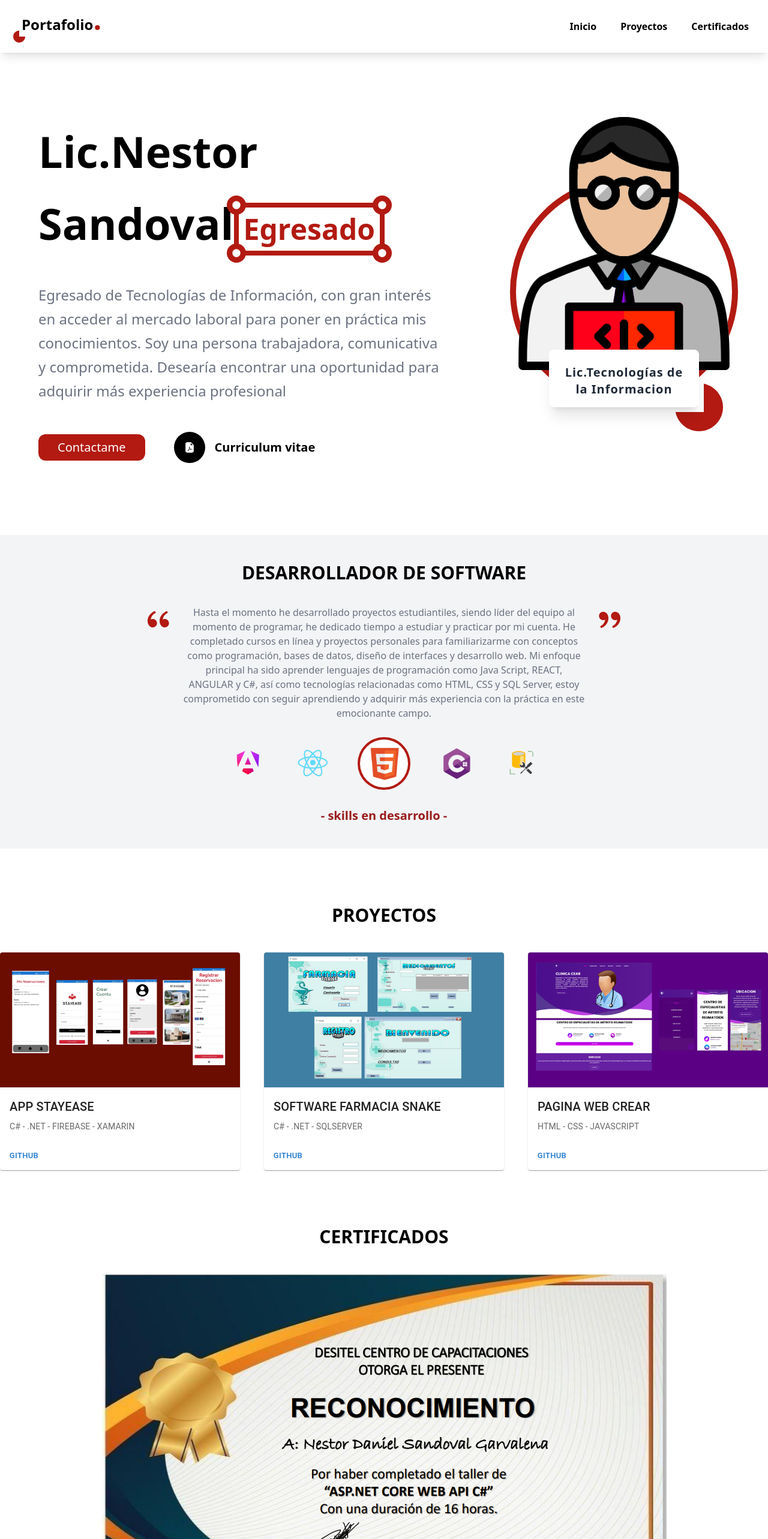
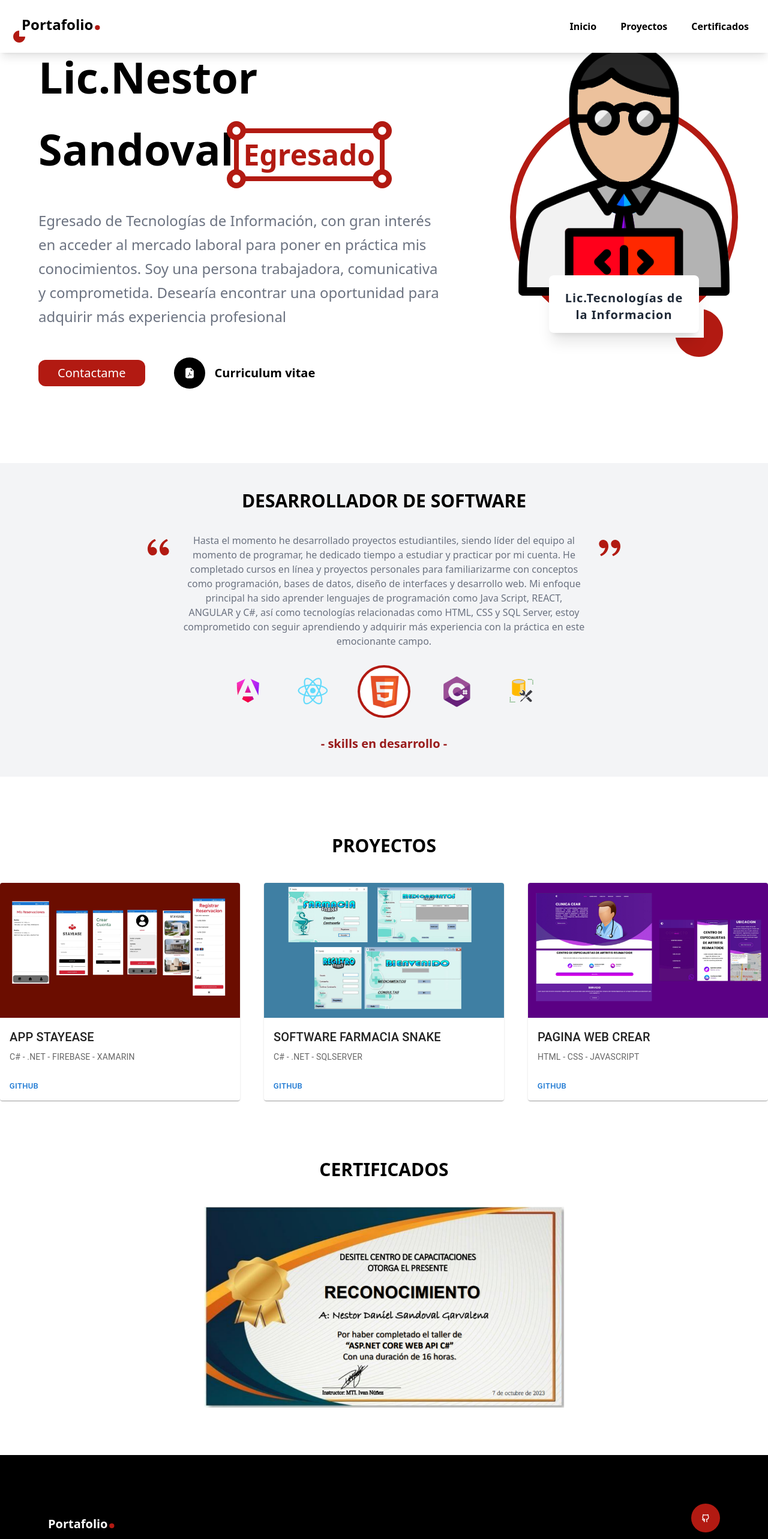
Before and after one commit to NestorSandoval/Portafolio-SandovalNestor, a React (Vite) app: page / in a window 1280 px wide. Shown: the top 2566 px of the page at 60% size. Built offline with nearby package versions, Linux system fonts and the light colour scheme.

Commit message:
refactor: scroll smoth and styles

```diff
--- a/src/components/Certificates.jsx
+++ b/src/components/Certificates.jsx
@@ -2,13 +2,13 @@ import React from "react";
 
 const Certificates = () => {
   return (
-    <section id="certificates">
+    <section id="certificates" className="pt-1">
       <div className="mt-12">
         <h1 className="text-[30px] text-center font-black py-10">
           CERTIFICADOS
         </h1>
         <div className="animate__animated animate__zoomInUp flex justify-center">
-          <img src="Certificado .NET.png" />
+          <img src="Certificado .NET.png" width={600} />
         </div>
       </div>
     </section>
--- a/src/components/Hero.jsx
+++ b/src/components/Hero.jsx
@@ -5,7 +5,7 @@ import { AiFillFilePdf } from "react-icons/ai";
 
 const Hero = () => {
   return (
-    <section id="home" className="mt-32 grid grid-cols-1 md:grid-cols-8">
+    <section id="home" className=" grid grid-cols-1 md:grid-cols-8 pt-1">
       <div className="md:col-span-5 flex items-center justify-center p-8 md:p-16">
         <div className="flex flex-col gap-10">
           <h1 className="animate__animated animate__zoomInDown text-6xl md:text-7xl font-bold md:leading-[7.5rem] ">
--- a/src/components/Projects.jsx
+++ b/src/components/Projects.jsx
@@ -8,7 +8,7 @@ import Typography from "@mui/material/Typography";
 
 const Projects = () => {
   return (
-    <section id="projects">
+    <section id="projects" className="pt-1">
       <div className="text-[30px] text-center font-black py-10 mt-12  ">
         <h1>PROYECTOS</h1>
       </div>
--- a/src/components/Reviews.jsx
+++ b/src/components/Reviews.jsx
@@ -2,7 +2,7 @@ import { RiDoubleQuotesL, RiDoubleQuotesR } from "react-icons/ri";
 
 const Reviews = () => {
   return (
-    <section id="review">
+    <section id="review" className="pt-1">
       <div className="p-10 flex flex-col gap-8 bg-gray-100 mt-12">
         <h1 className="text-[30px] text-center font-black">
           DESARROLLADOR DE SOFTWARE
```
